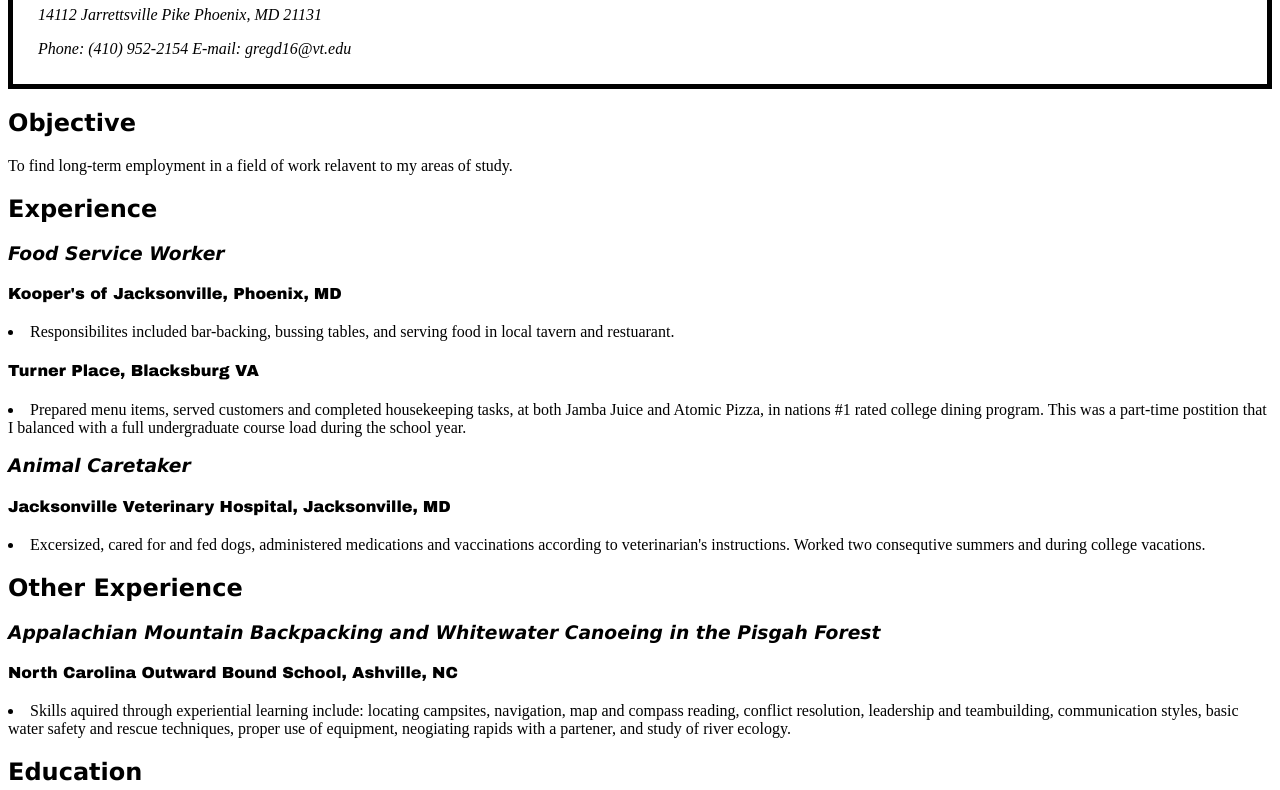
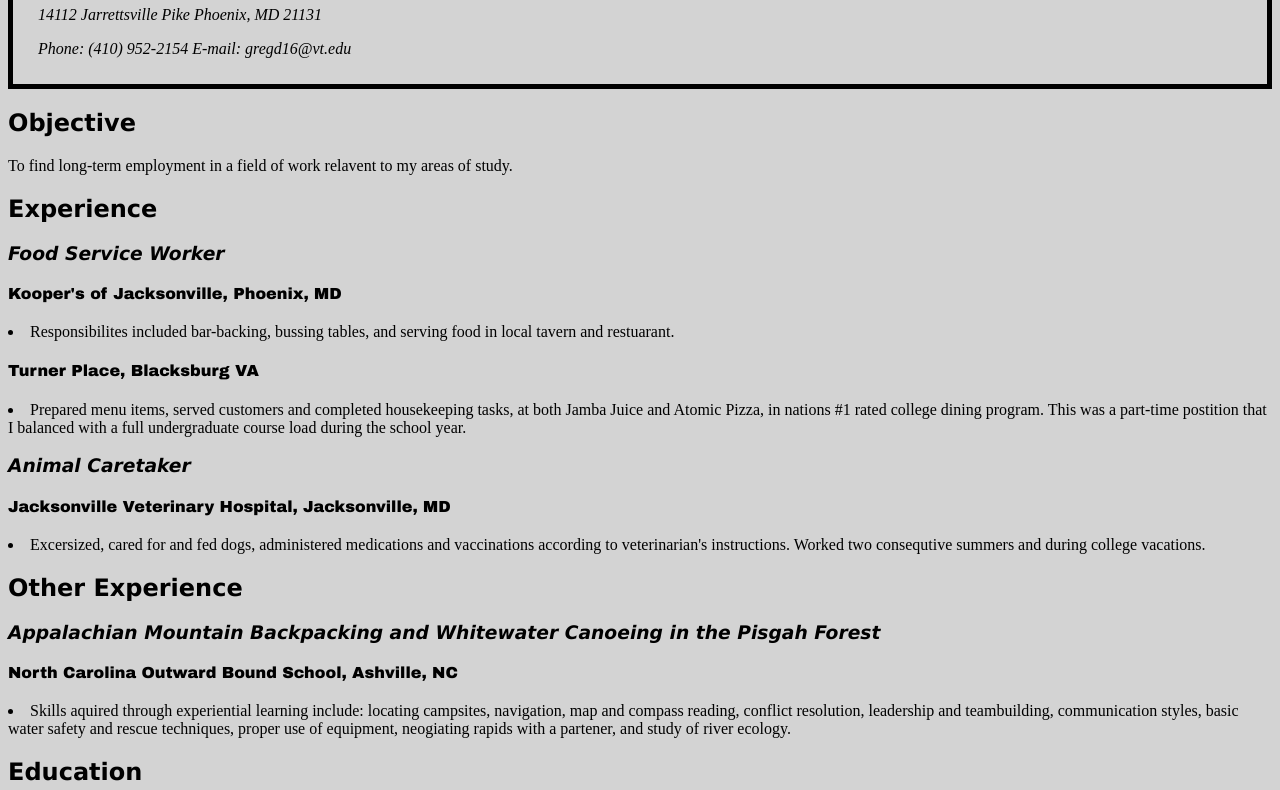
Before and after one commit to GregDigalbo/GregDigalbo, a plain HTML site: page resume.html in a window 1280 px wide. Shown: the part 116-906 px from the top of the page. Drawn offline with Linux system fonts and the light colour scheme.

Commit message:
Update resume.html

```diff
--- a/resume.html
+++ b/resume.html
@@ -8,6 +8,7 @@ h2{font-family: Verdana;}
 h3{font-family: verdana;
   font-style: italic;
 }
+body{background-color: lightgrey;}
 h4{font-family: arial black;}
 p1{font-style:italic;}
 p{font-style: italic}
```
